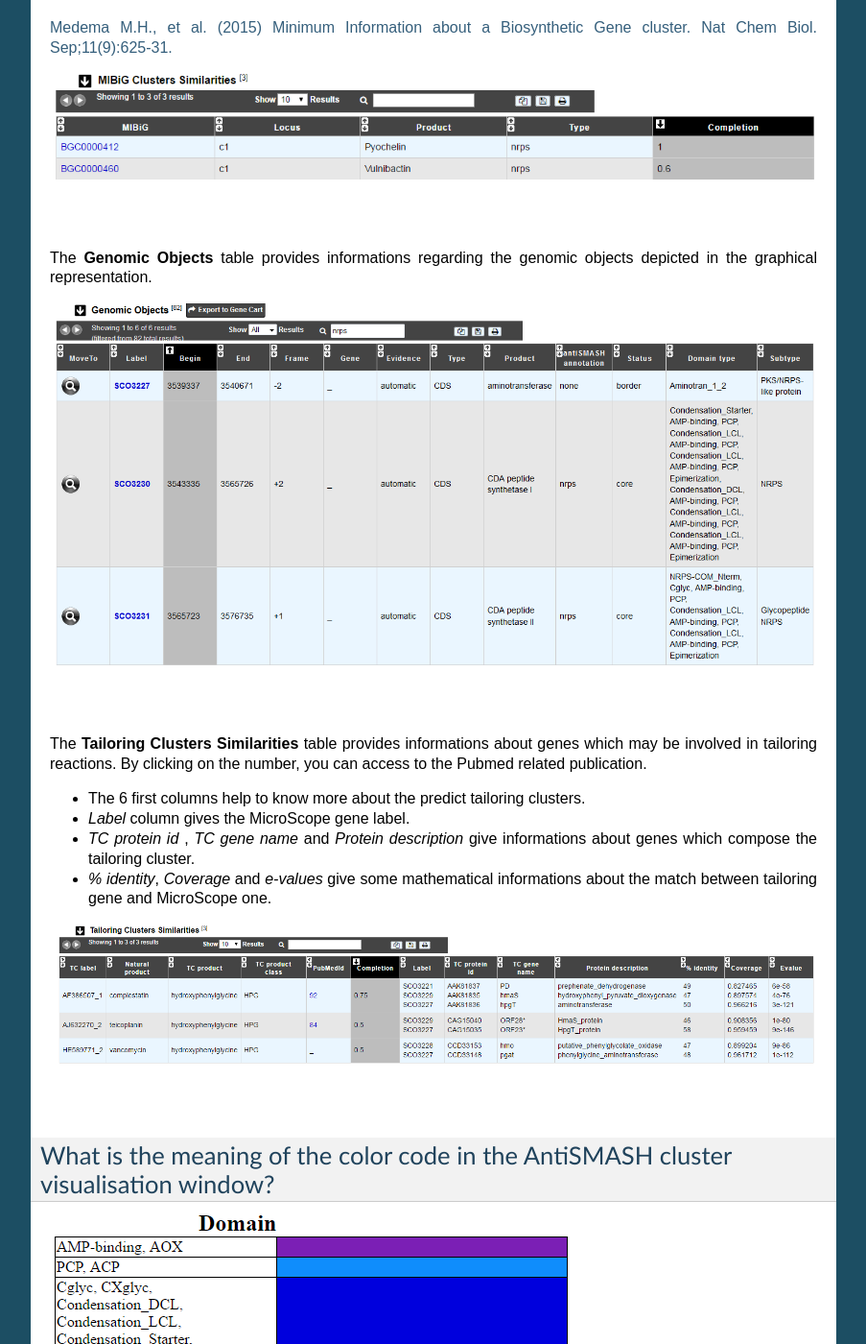
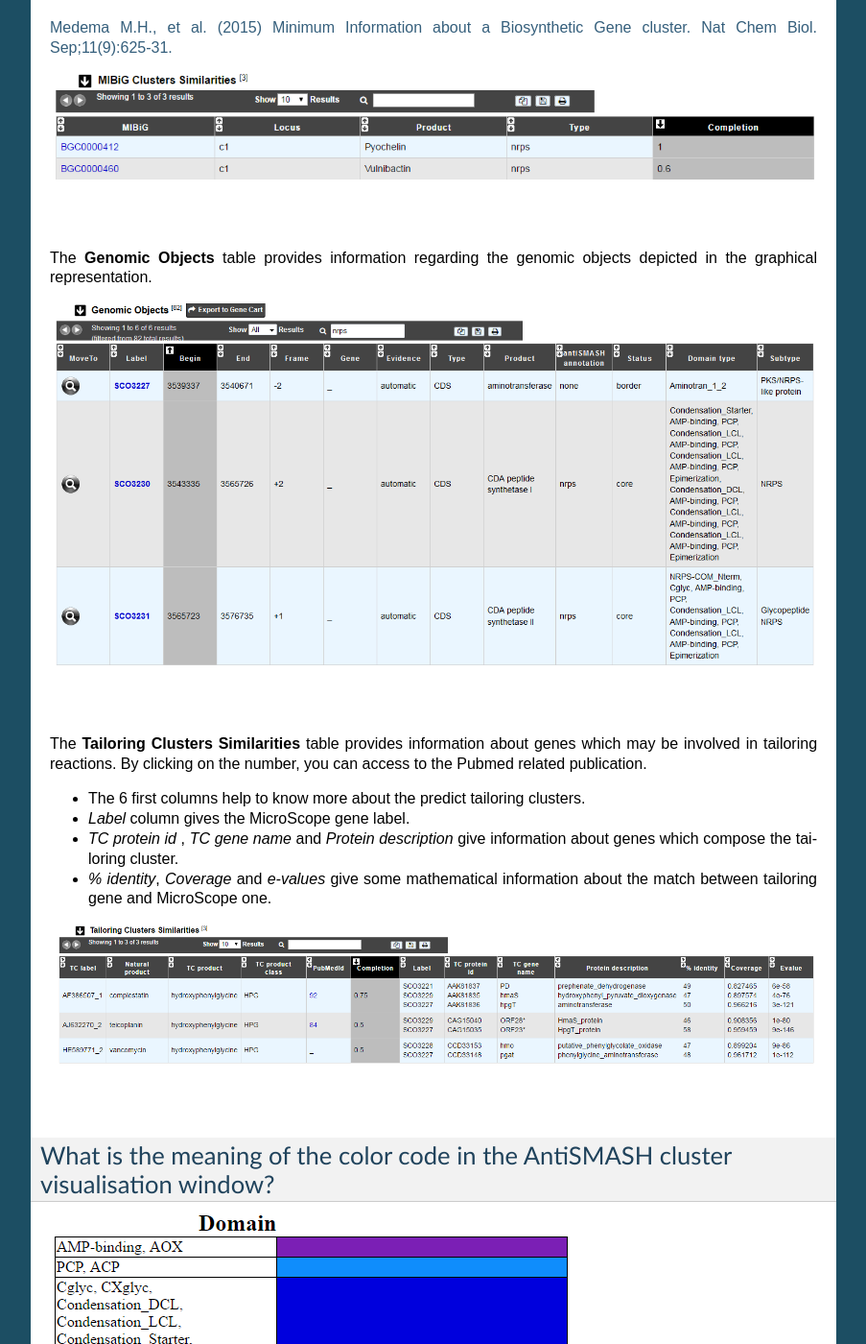
Before and after one commit to labgem/microscope-user-doc, a Sphinx documentation site: the page built from docs/content/metabolism/domainviewer.rst, in a window 1280 px wide and 1400 px high, scrolled down 1455 px. Shown: the whole window at 96% size, without its empty margins (198-1101 px from the left). Built offline with Sphinx 7.4.7, drawn with Linux system fonts in a browser that asks for light colours; formulas are drawn with MathJax 3; some of the changed text lies outside the part shown.

Commit message:
Replace external links to ourselves by :ref:. Miscellaneous edits.

```diff
--- a/docs/content/mage/info.rst
+++ b/docs/content/mage/info.rst
@@ -1070,6 +1070,9 @@
 
 .. tip:: As protein can be called « membranar » if it contains more than 3 alpha-helices.
 
+
+.. _mage_antiSMASH:
+
 =========
 AntiSMASH
 =========
--- a/docs/content/metabolism/domainviewer.rst
+++ b/docs/content/metabolism/domainviewer.rst
@@ -5,8 +7,7 @@
 What is antiSMASH?
 ------------------
 
-Know  `more <https://microscope.readthedocs.io/en/latest/content/mage/info.html#antismash>`_ about `antiSMASH <http://antismash.secondarymetabolites.org/#!/about>`_
-
+Know  :ref:`more <mage_antiSMASH>` about `antiSMASH <http://antismash.secondarymetabolites.org/#!/about>`_
 
 
 How can I visualize the clusters predicted by antiSMASH?
@@ -18,7 +19,7 @@
 This page enumerates all secondary metabolite clusters detected for the selected organism and its replicons.
 
 
-What informations are in this window?
+What information are in this window?
 --------------------------------------------------------
 This window allows you to visualize the antiSMASH cluster predictions and its genomic context.
 
@@ -61,7 +62,7 @@
 |
 
 
-The **Genomic Objects** table provides informations regarding the genomic objects depicted in the graphical representation.
+The **Genomic Objects** table provides information regarding the genomic objects depicted in the graphical representation.
 
 .. image:: img/antiSMASH4_Feature.PNG
 
@@ -69,12 +70,12 @@
 |
 
 
-The **Tailoring Clusters Similarities** table provides informations about genes which may be involved in tailoring reactions. By clicking on the number, you can access to the Pubmed related publication.
+The **Tailoring Clusters Similarities** table provides information about genes which may be involved in tailoring reactions. By clicking on the number, you can access to the Pubmed related publication.
 
 * The 6 first columns help to know more about the predict tailoring clusters.
 * *Label* column gives the MicroScope gene label.
-* *TC protein id* , *TC gene name* and *Protein description* give informations about genes which compose the tailoring cluster.
-* *% identity*, *Coverage* and *e-values* give some mathematical informations about the match between tailoring gene and MicroScope one.
+* *TC protein id* , *TC gene name* and *Protein description* give information about genes which compose the tailoring cluster.
+* *% identity*, *Coverage* and *e-values* give some mathematical information about the match between tailoring gene and MicroScope one.
 
 
 .. image:: img/antiSMASH3_Tailoringcluster.PNG
```
Also changed, not shown: other parts of docs/content/metabolism/domainviewer.rst (+4 -2 lines), docs/content/metabolism/antismash.rst (+11 -6 lines).
